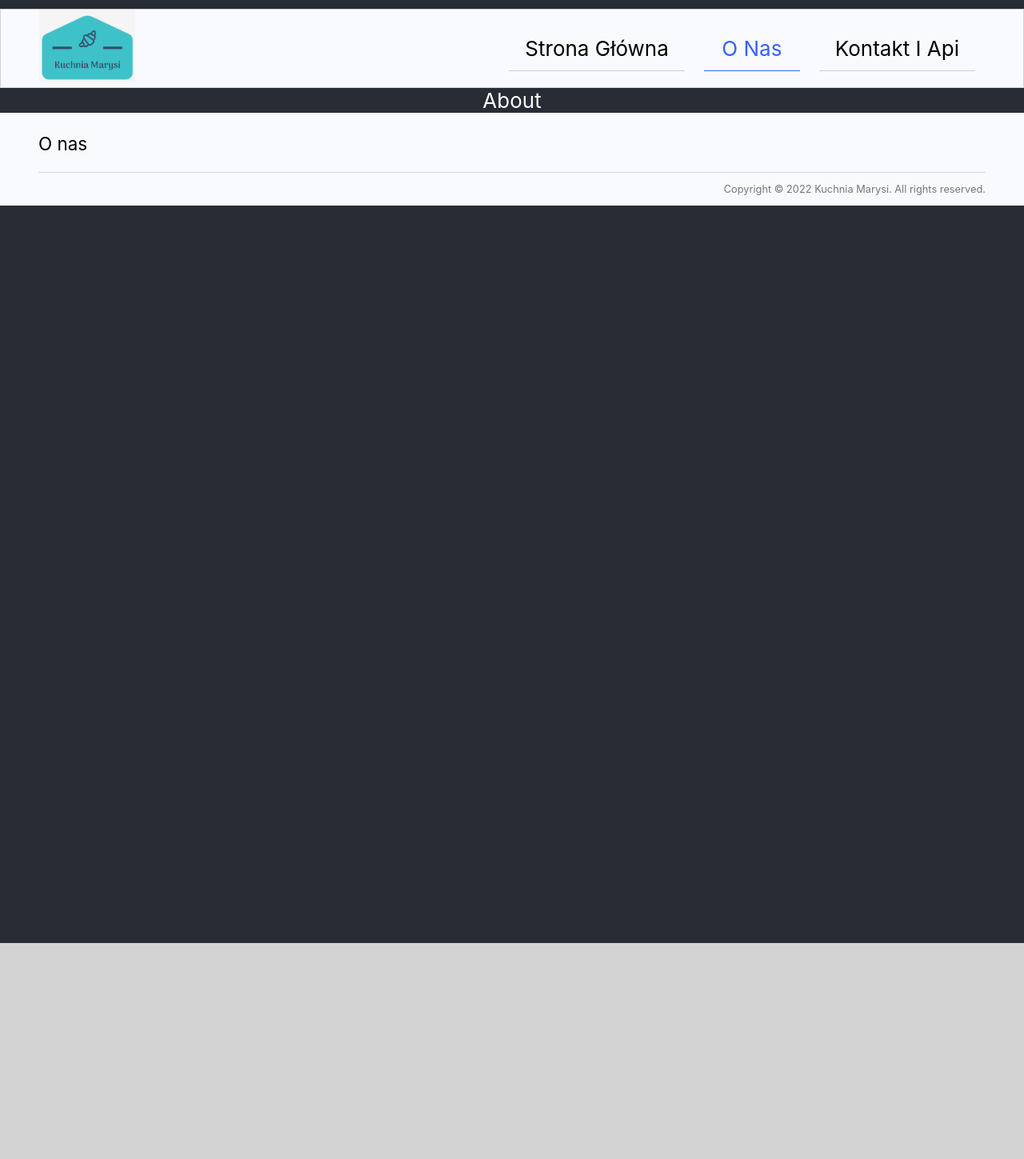
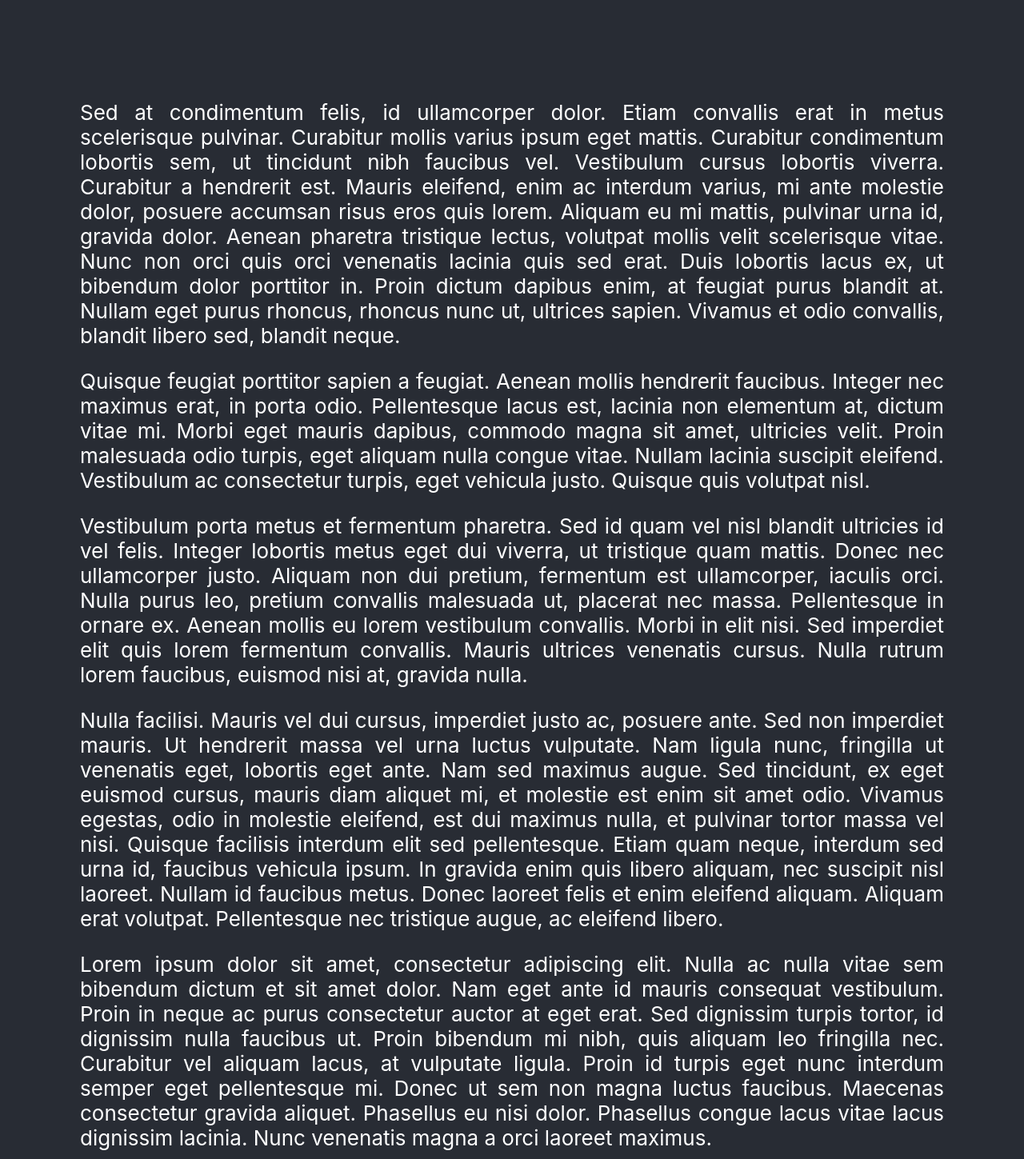
Before and after one commit to olaftarlowski/culinary-app, a React (Create React App) app: page /o-nas in a window 1280 px wide. Shown: the part 101-1550 px from the top of the page at 80% size. Before the commit the page ends 1280 px from the top, so only its background shows below. Built offline with nearby package versions, Linux system fonts and the light colour scheme.

Commit message:
basic header, footer and dummy content

```diff
--- a/src/App.js
+++ b/src/App.js
@@ -15,9 +15,7 @@ const App = () => {
   return (
     <Router>
       <AppContentWrapper>
-        <h2>App component</h2>
         <Header />
-        {/* <button onClick={asd}>lik</button> */}
         <Main>
           <Routes>
             <Route path="/" element={<Home />} />
--- a/src/components/DataList.js
+++ b/src/components/DataList.js
@@ -54,6 +54,32 @@ const DataList = ({ data }) => {
           );
         })}
       </div>
+      <div style={{ textAlign: "justify", padding: 100 }}>
+        <p>
+          Sed at condimentum felis, id ullamcorper dolor. Etiam convallis erat
+          in metus scelerisque pulvinar. Curabitur mollis varius ipsum eget
+          mattis. Curabitur condimentum lobortis sem, ut tincidunt nibh faucibus
+          vel. Vestibulum cursus lobortis viverra. Curabitur a hendrerit est.
+          Mauris eleifend, enim ac interdum varius, mi ante molestie dolor,
+          posuere accumsan risus eros quis lorem. Aliquam eu mi mattis, pulvinar
+          urna id, gravida dolor. Aenean pharetra tristique lectus, volutpat
+          mollis velit scelerisque vitae. Nunc non orci quis orci venenatis
+          lacinia quis sed erat. Duis lobortis lacus ex, ut bibendum dolor
+          porttitor in. Proin dictum dapibus enim, at feugiat purus blandit at.
+          Nullam eget purus rhoncus, rhoncus nunc ut, ultrices sapien. Vivamus
+          et odio convallis, blandit libero sed, blandit neque.
+        </p>
+
+        <p>
+          Quisque feugiat porttitor sapien a feugiat. Aenean mollis hendrerit
+          faucibus. Integer nec maximus erat, in porta odio. Pellentesque lacus
+          est, lacinia non elementum at, dictum vitae mi. Morbi eget mauris
+          dapibus, commodo magna sit amet, ultricies velit. Proin malesuada odio
+          turpis, eget aliquam nulla congue vitae. Nullam lacinia suscipit
+          eleifend. Vestibulum ac consectetur turpis, eget vehicula justo.
+          Quisque quis volutpat nisl.
+        </p>
+      </div>
     </div>
   );
 };
--- a/src/components/layout/Footer.js
+++ b/src/components/layout/Footer.js
@@ -1,5 +1,5 @@
 import { Link } from "react-router-dom";
-// import { Logo } from "../";
+import { Logo } from "../";
 
 import { FooterWrapper } from "../../styled-components/style";
 
@@ -7,7 +7,7 @@ const Footer = () => {
   return (
     <FooterWrapper className="footer">
       <div className="footer__container">
-        {/* <Logo /> */}
+        <div><Logo /></div>
         <div className="footer__info">
           <ul className="footer__list">
             <li className="footer__item">
--- a/src/pages/About.js
+++ b/src/pages/About.js
@@ -1,7 +1,73 @@
 import React from "react";
 
 const About = () => {
-  return <div>About</div>;
+  return (
+    <div>
+      <div style={{ textAlign: "justify", padding: 100 }}>
+        <p>
+          Sed at condimentum felis, id ullamcorper dolor. Etiam convallis erat
+          in metus scelerisque pulvinar. Curabitur mollis varius ipsum eget
+          mattis. Curabitur condimentum lobortis sem, ut tincidunt nibh faucibus
+          vel. Vestibulum cursus lobortis viverra. Curabitur a hendrerit est.
+          Mauris eleifend, enim ac interdum varius, mi ante molestie dolor,
+          posuere accumsan risus eros quis lorem. Aliquam eu mi mattis, pulvinar
+          urna id, gravida dolor. Aenean pharetra tristique lectus, volutpat
+          mollis velit scelerisque vitae. Nunc non orci quis orci venenatis
+          lacinia quis sed erat. Duis lobortis lacus ex, ut bibendum dolor
+          porttitor in. Proin dictum dapibus enim, at feugiat purus blandit at.
+          Nullam eget purus rhoncus, rhoncus nunc ut, ultrices sapien. Vivamus
+          et odio convallis, blandit libero sed, blandit neque.
+        </p>
+
+        <p>
+          Quisque feugiat porttitor sapien a feugiat. Aenean mollis hendrerit
+          faucibus. Integer nec maximus erat, in porta odio. Pellentesque lacus
+          est, lacinia non elementum at, dictum vitae mi. Morbi eget mauris
+          dapibus, commodo magna sit amet, ultricies velit. Proin malesuada odio
+          turpis, eget aliquam nulla congue vitae. Nullam lacinia suscipit
+          eleifend. Vestibulum ac consectetur turpis, eget vehicula justo.
+          Quisque quis volutpat nisl.
+        </p>
+        <p>
+          Vestibulum porta metus et fermentum pharetra. Sed id quam vel nisl
+          blandit ultricies id vel felis. Integer lobortis metus eget dui
+          viverra, ut tristique quam mattis. Donec nec ullamcorper justo.
+          Aliquam non dui pretium, fermentum est ullamcorper, iaculis orci.
+          Nulla purus leo, pretium convallis malesuada ut, placerat nec massa.
+          Pellentesque in ornare ex. Aenean mollis eu lorem vestibulum
+          convallis. Morbi in elit nisi. Sed imperdiet elit quis lorem fermentum
+          convallis. Mauris ultrices venenatis cursus. Nulla rutrum lorem
+          faucibus, euismod nisi at, gravida nulla.
+        </p>
+        <p>
+          Nulla facilisi. Mauris vel dui cursus, imperdiet justo ac, posuere
+          ante. Sed non imperdiet mauris. Ut hendrerit massa vel urna luctus
+          vulputate. Nam ligula nunc, fringilla ut venenatis eget, lobortis eget
+          ante. Nam sed maximus augue. Sed tincidunt, ex eget euismod cursus,
+          mauris diam aliquet mi, et molestie est enim sit amet odio. Vivamus
+          egestas, odio in molestie eleifend, est dui maximus nulla, et pulvinar
+          tortor massa vel nisi. Quisque facilisis interdum elit sed
+          pellentesque. Etiam quam neque, interdum sed urna id, faucibus
+          vehicula ipsum. In gravida enim quis libero aliquam, nec suscipit nisl
+          laoreet. Nullam id faucibus metus. Donec laoreet felis et enim
+          eleifend aliquam. Aliquam erat volutpat. Pellentesque nec tristique
+          augue, ac eleifend libero.
+        </p>
+        <p>
+          Lorem ipsum dolor sit amet, consectetur adipiscing elit. Nulla ac
+          nulla vitae sem bibendum dictum et sit amet dolor. Nam eget ante id
+          mauris consequat vestibulum. Proin in neque ac purus consectetur
+          auctor at eget erat. Sed dignissim turpis tortor, id dignissim nulla
+          faucibus ut. Proin bibendum mi nibh, quis aliquam leo fringilla nec.
+          Curabitur vel aliquam lacus, at vulputate ligula. Proin id turpis eget
+          nunc interdum semper eget pellentesque mi. Donec ut sem non magna
+          luctus faucibus. Maecenas consectetur gravida aliquet. Phasellus eu
+          nisi dolor. Phasellus congue lacus vitae lacus dignissim lacinia. Nunc
+          venenatis magna a orci laoreet maximus.
+        </p>
+      </div>
+    </div>
+  );
 };
 
 export default About;
--- a/src/pages/Home.js
+++ b/src/pages/Home.js
@@ -1,7 +1,72 @@
 import React from "react";
 
 const Home = () => {
-  return <div>Home</div>;
+  return (
+    <div>
+      <div style={{ textAlign: "justify", padding: 100 }}>
+        <p>
+          Lorem ipsum dolor sit amet, consectetur adipiscing elit. Nulla ac
+          nulla vitae sem bibendum dictum et sit amet dolor. Nam eget ante id
+          mauris consequat vestibulum. Proin in neque ac purus consectetur
+          auctor at eget erat. Sed dignissim turpis tortor, id dignissim nulla
+          faucibus ut. Proin bibendum mi nibh, quis aliquam leo fringilla nec.
+          Curabitur vel aliquam lacus, at vulputate ligula. Proin id turpis eget
+          nunc interdum semper eget pellentesque mi. Donec ut sem non magna
+          luctus faucibus. Maecenas consectetur gravida aliquet. Phasellus eu
+          nisi dolor. Phasellus congue lacus vitae lacus dignissim lacinia. Nunc
+          venenatis magna a orci laoreet maximus.
+        </p>
+        <p>
+          Nulla facilisi. Mauris vel dui cursus, imperdiet justo ac, posuere
+          ante. Sed non imperdiet mauris. Ut hendrerit massa vel urna luctus
+          vulputate. Nam ligula nunc, fringilla ut venenatis eget, lobortis eget
+          ante. Nam sed maximus augue. Sed tincidunt, ex eget euismod cursus,
+          mauris diam aliquet mi, et molestie est enim sit amet odio. Vivamus
+          egestas, odio in molestie eleifend, est dui maximus nulla, et pulvinar
+          tortor massa vel nisi. Quisque facilisis interdum elit sed
+          pellentesque. Etiam quam neque, interdum sed urna id, faucibus
+          vehicula ipsum. In gravida enim quis libero aliquam, nec suscipit nisl
+          laoreet. Nullam id faucibus metus. Donec laoreet felis et enim
+          eleifend aliquam. Aliquam erat volutpat. Pellentesque nec tristique
+          augue, ac eleifend libero.
+        </p>
+        <p>
+          Quisque feugiat porttitor sapien a feugiat. Aenean mollis hendrerit
+          faucibus. Integer nec maximus erat, in porta odio. Pellentesque lacus
+          est, lacinia non elementum at, dictum vitae mi. Morbi eget mauris
+          dapibus, commodo magna sit amet, ultricies velit. Proin malesuada odio
+          turpis, eget aliquam nulla congue vitae. Nullam lacinia suscipit
+          eleifend. Vestibulum ac consectetur turpis, eget vehicula justo.
+          Quisque quis volutpat nisl.
+        </p>
+        <p>
+          Vestibulum porta metus et fermentum pharetra. Sed id quam vel nisl
+          blandit ultricies id vel felis. Integer lobortis metus eget dui
+          viverra, ut tristique quam mattis. Donec nec ullamcorper justo.
+          Aliquam non dui pretium, fermentum est ullamcorper, iaculis orci.
+          Nulla purus leo, pretium convallis malesuada ut, placerat nec massa.
+          Pellentesque in ornare ex. Aenean mollis eu lorem vestibulum
+          convallis. Morbi in elit nisi. Sed imperdiet elit quis lorem fermentum
+          convallis. Mauris ultrices venenatis cursus. Nulla rutrum lorem
+          faucibus, euismod nisi at, gravida nulla.
+        </p>
+        <p>
+          Sed at condimentum felis, id ullamcorper dolor. Etiam convallis erat
+          in metus scelerisque pulvinar. Curabitur mollis varius ipsum eget
+          mattis. Curabitur condimentum lobortis sem, ut tincidunt nibh faucibus
+          vel. Vestibulum cursus lobortis viverra. Curabitur a hendrerit est.
+          Mauris eleifend, enim ac interdum varius, mi ante molestie dolor,
+          posuere accumsan risus eros quis lorem. Aliquam eu mi mattis, pulvinar
+          urna id, gravida dolor. Aenean pharetra tristique lectus, volutpat
+          mollis velit scelerisque vitae. Nunc non orci quis orci venenatis
+          lacinia quis sed erat. Duis lobortis lacus ex, ut bibendum dolor
+          porttitor in. Proin dictum dapibus enim, at feugiat purus blandit at.
+          Nullam eget purus rhoncus, rhoncus nunc ut, ultrices sapien. Vivamus
+          et odio convallis, blandit libero sed, blandit neque.
+        </p>
+      </div>
+    </div>
+  );
 };
 
 export default Home;
--- a/src/styled-components/style.js
+++ b/src/styled-components/style.js
@@ -5,7 +5,6 @@ export const AppContentWrapper = styled.div`
   margin: 0 auto;
   text-align: center;
   background-color: #282c34;
-  min-height: 160vh;
   display: flex;
   flex-direction: column;
   align-items: center;
```
